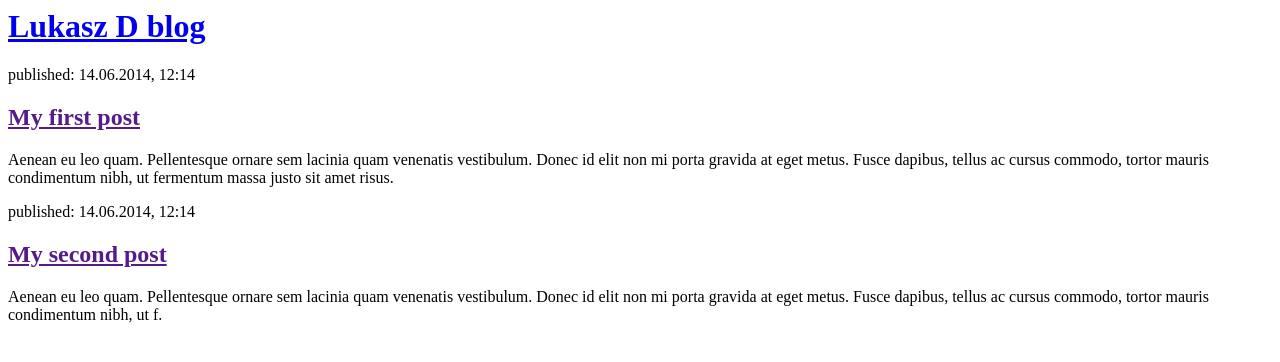
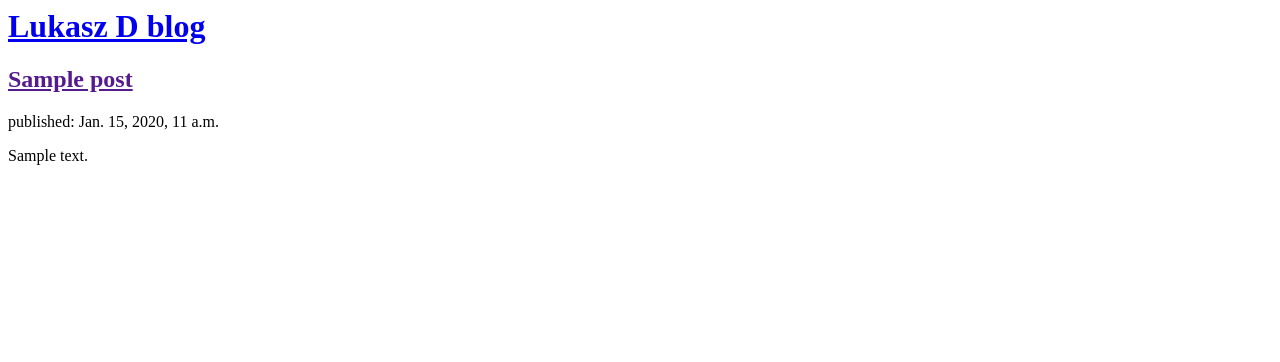
Before and after one commit to drozdzu88/my-first-blog, a Django app: page / in a window 1280 px wide. Shown: the top 362 px of the page. Run offline with Django 3.2, Linux system fonts and the light colour scheme; tables that the repository leaves empty hold one stand-in row (values such as "Sample post").

Commit message:
Modified templates to display posts from database.

```diff
--- a/blog/templates/blog/post_list.html
+++ b/blog/templates/blog/post_list.html
@@ -8,15 +8,14 @@
         </div>
 
         <div>
-            <p>published: 14.06.2014, 12:14</p>
-            <h2><a href="">My first post</a></h2>
-            <p>Aenean eu leo quam. Pellentesque ornare sem lacinia quam venenatis vestibulum. Donec id elit non mi porta gravida at eget metus. Fusce dapibus, tellus ac cursus commodo, tortor mauris condimentum nibh, ut fermentum massa justo sit amet risus.</p>
-        </div>
+          {% for post in posts %}
+            <div>
+              <h2><a href="">{{ post.title }}</a></h2>
+              <p>published: {{ post.publish_date }}</p>
+              <p>{{ post.text|linebreaksbr }}</p>
+            </div>
 
-        <div>
-            <p>published: 14.06.2014, 12:14</p>
-            <h2><a href="">My second post</a></h2>
-            <p>Aenean eu leo quam. Pellentesque ornare sem lacinia quam venenatis vestibulum. Donec id elit non mi porta gravida at eget metus. Fusce dapibus, tellus ac cursus commodo, tortor mauris condimentum nibh, ut f.</p>
+          {% endfor %}
         </div>
     </body>
 </html>
--- a/blog/views.py
+++ b/blog/views.py
@@ -1,6 +1,13 @@
 from django.shortcuts import render
+from django.utils import timezone
+from .models import Post
+
 
 # Create your views here.
 
 def post_list(request):
-	return render(request, 'blog/post_list.html', {})
+	posts = Post.objects.filter(publish_date__lte=timezone.now()).order_by('publish_date')
+	context = {
+		'posts':posts
+	}
+	return render(request, 'blog/post_list.html', context)
```
